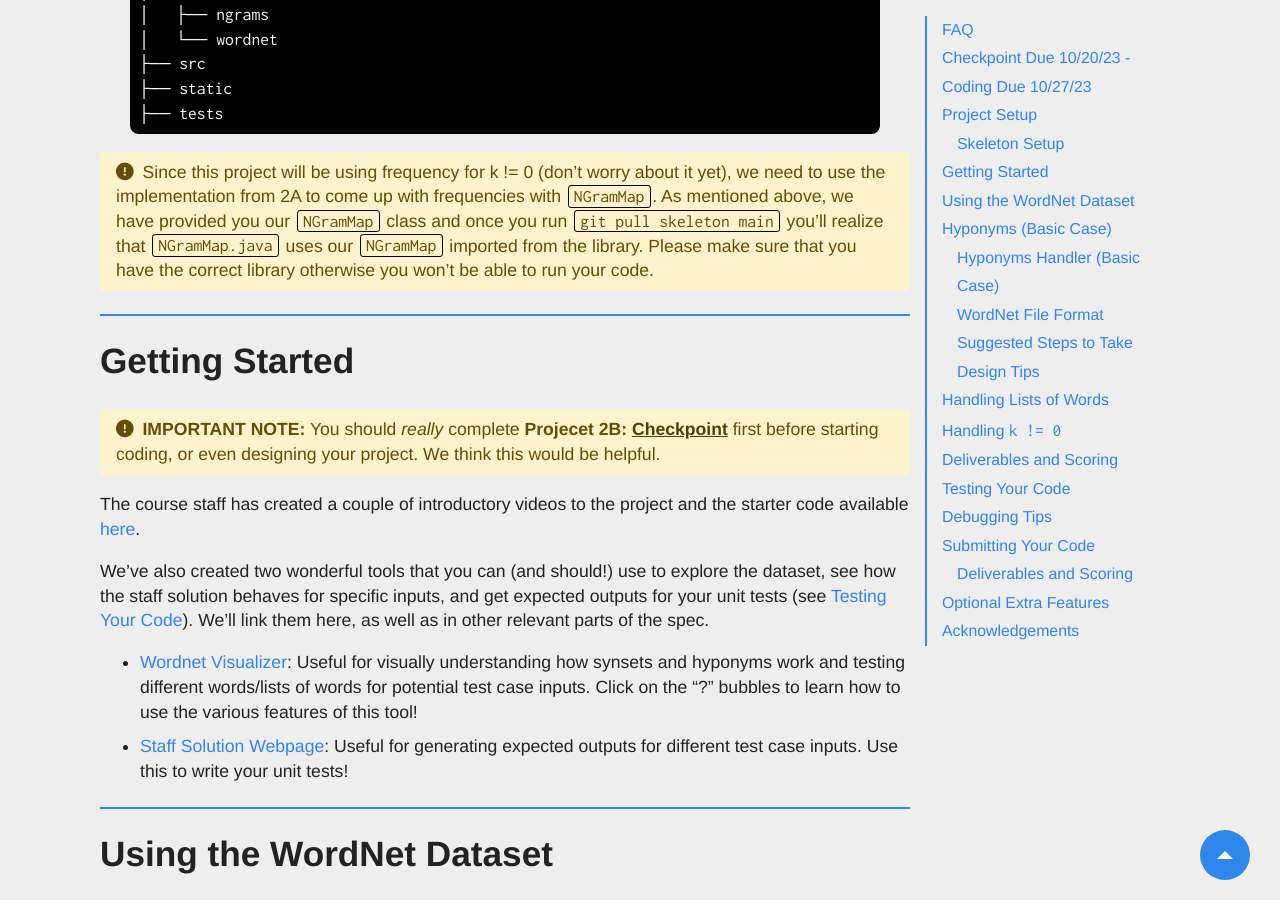
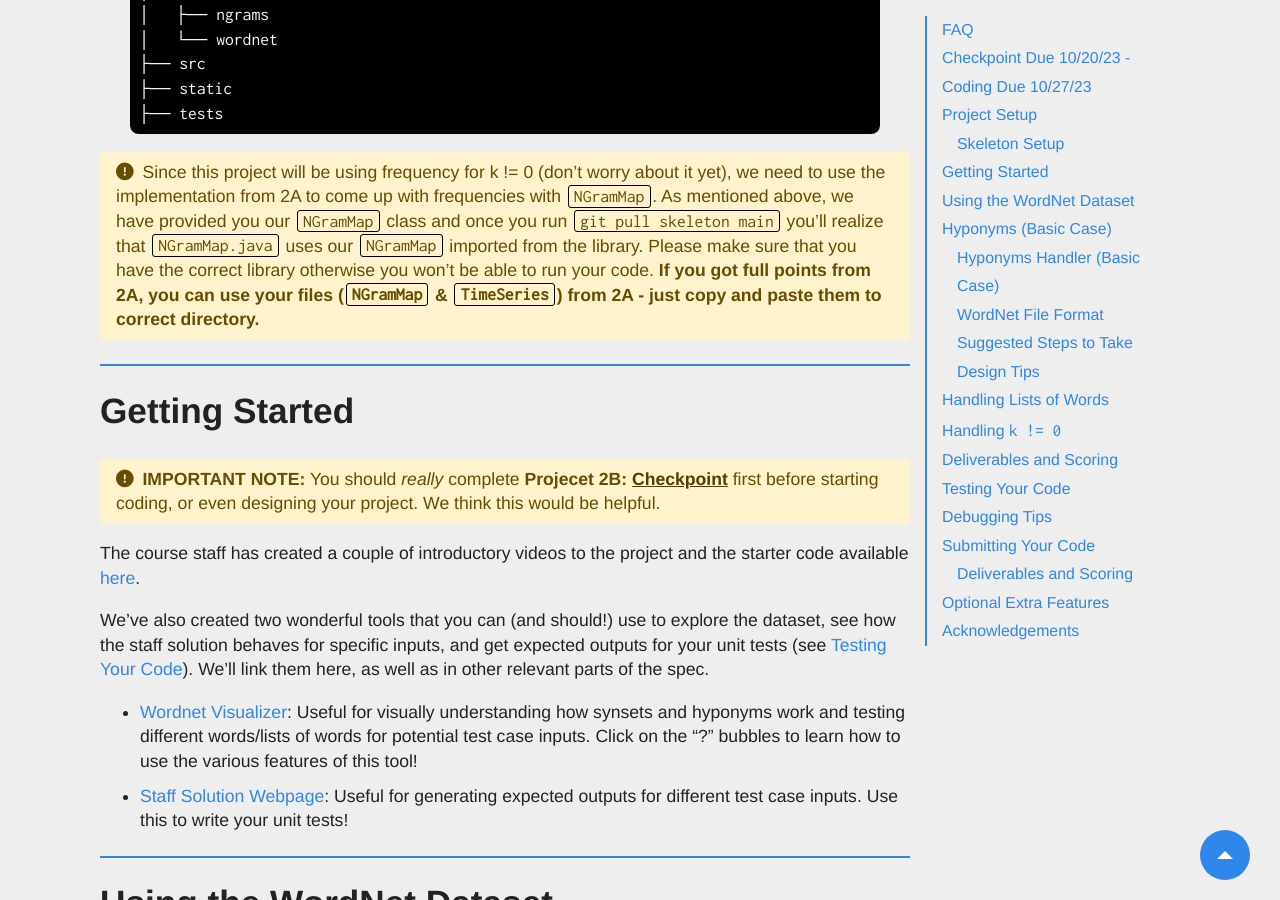
Before and after one commit to Berkeley-CS61B/website-fa23, a Jekyll site: the page built from materials/proj/proj2b/index.md, in a window 1280 px wide and 900 px high, scrolled down 1523 px. Built offline with Jekyll 4.4.1, drawn with Linux system fonts in a browser that asks for light colours; nearby versions of some CDN libraries; comment, search, counter and statistics services are not loaded.

Commit message:
Update index.md

```diff
--- a/materials/proj/proj2b/index.md
+++ b/materials/proj/proj2b/index.md
@@ -64,7 +64,7 @@
 
 
 {% include alert.html type="warning" content="
-Since this project will be using frequency for k != 0 (don't worry about it yet), we need to use the implementation from 2A to come up with frequencies with `NGramMap`. As mentioned above, we have provided you our `NGramMap` class and once you run `git pull skeleton main` you'll realize that `NGramMap.java` uses our `NGramMap` imported from the library. Please make sure that you have the correct library otherwise you won't be able to run your code.
+Since this project will be using frequency for k != 0 (don't worry about it yet), we need to use the implementation from 2A to come up with frequencies with `NGramMap`. As mentioned above, we have provided you our `NGramMap` class and once you run `git pull skeleton main` you'll realize that `NGramMap.java` uses our `NGramMap` imported from the library. Please make sure that you have the correct library otherwise you won't be able to run your code. **If you got full points from 2A, you can use your files (`NGramMap` & `TimeSeries`) from 2A - just copy and paste them to correct directory.**
 " %}
 
 
```
